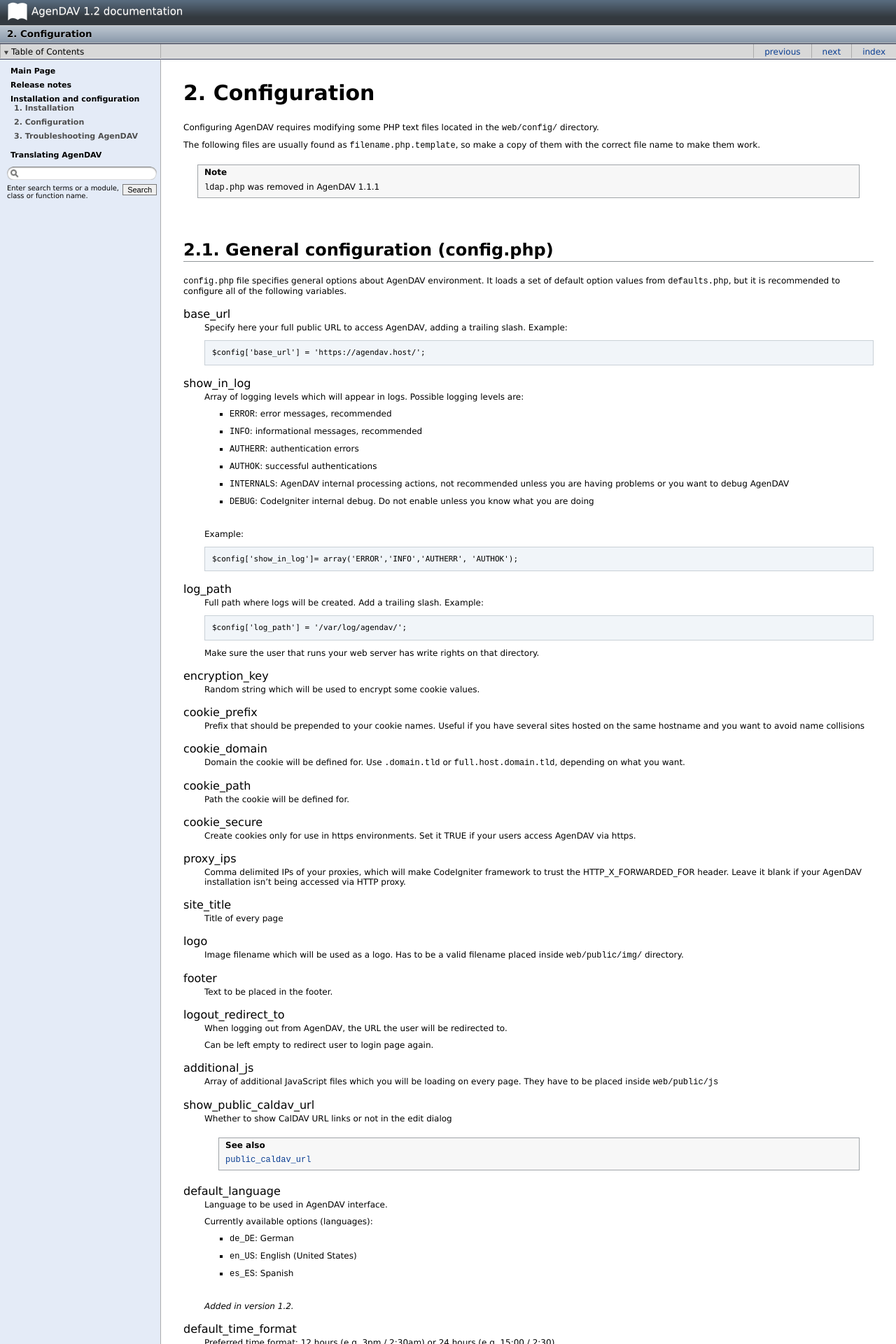
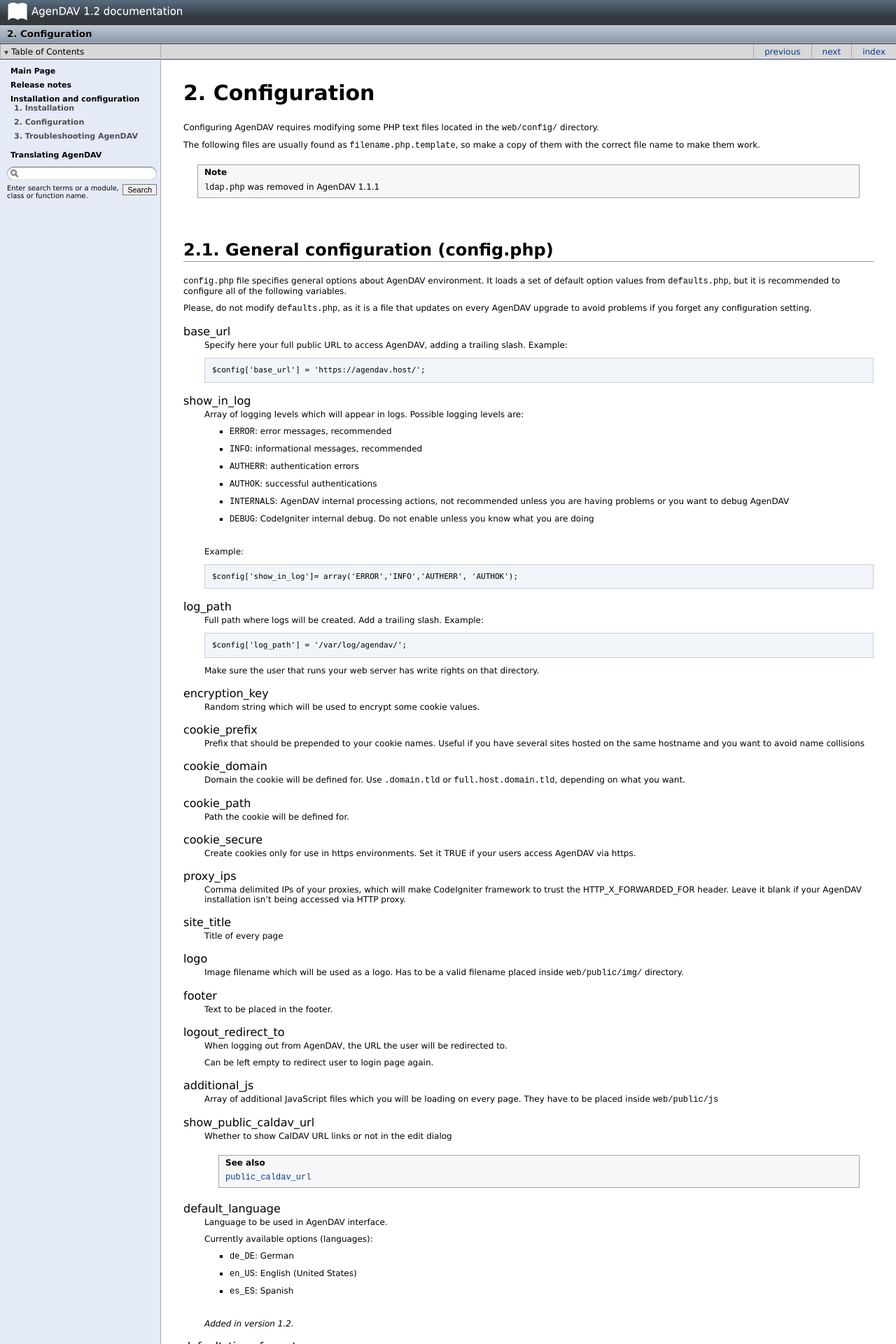
Before and after one commit to birdrock00/caldaver, a Sphinx documentation site: the page built from doc/source/admin/configuration.rst, in a window 1280 px wide. Shown: the top 1920 px of the page at 70% size. Built offline with Sphinx 7.4.7, drawn with Linux system fonts in a browser that asks for light colours.

Commit message:
Add a note about defaults.php

```diff
--- a/doc/source/admin/configuration.rst
+++ b/doc/source/admin/configuration.rst
@@ -17,6 +17,10 @@
 ``config.php`` file specifies general options about AgenDAV environment. It
 loads a set of default option values from ``defaults.php``, but it is
 recommended to configure all of the following variables.
+
+Please, do not modify ``defaults.php``, as it is a file that updates on
+every AgenDAV upgrade to avoid problems if you forget any configuration
+setting.
 
 .. confval:: base_url
 
```
